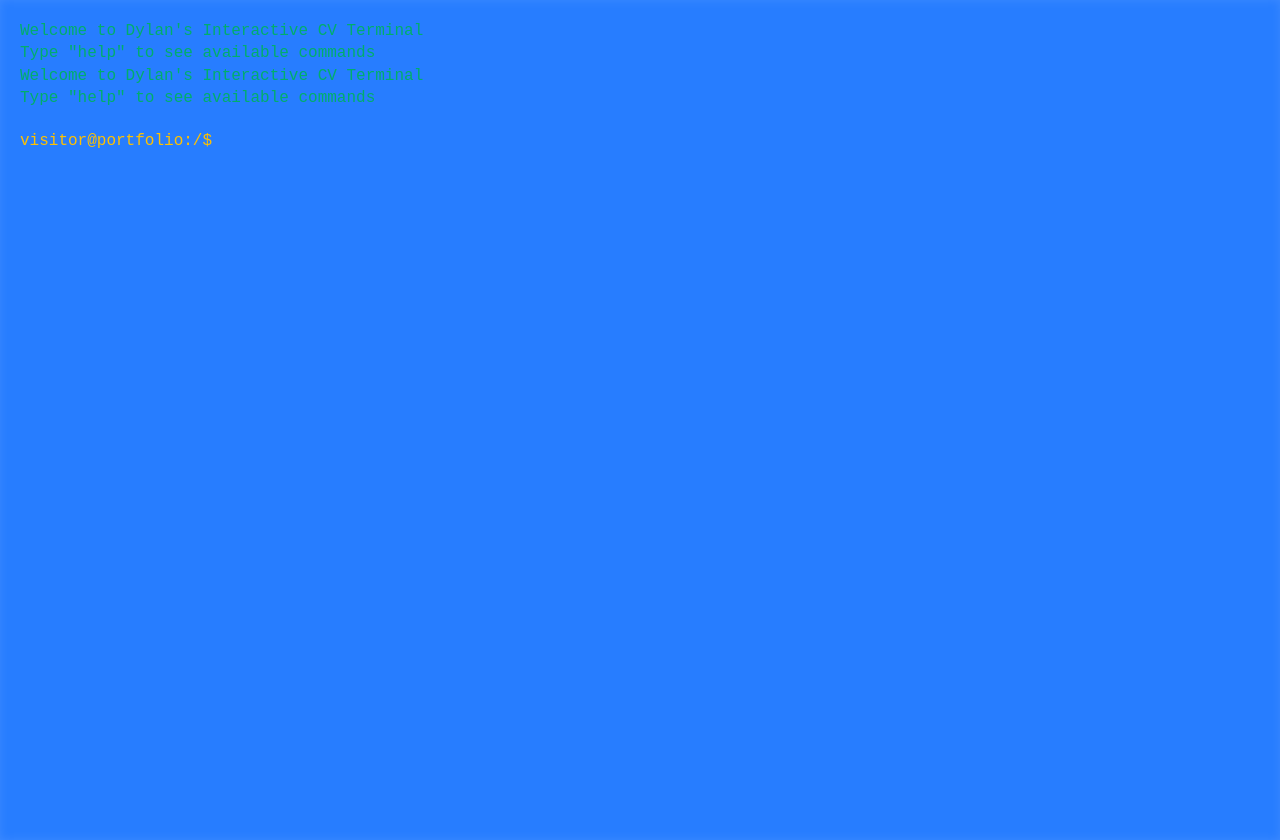
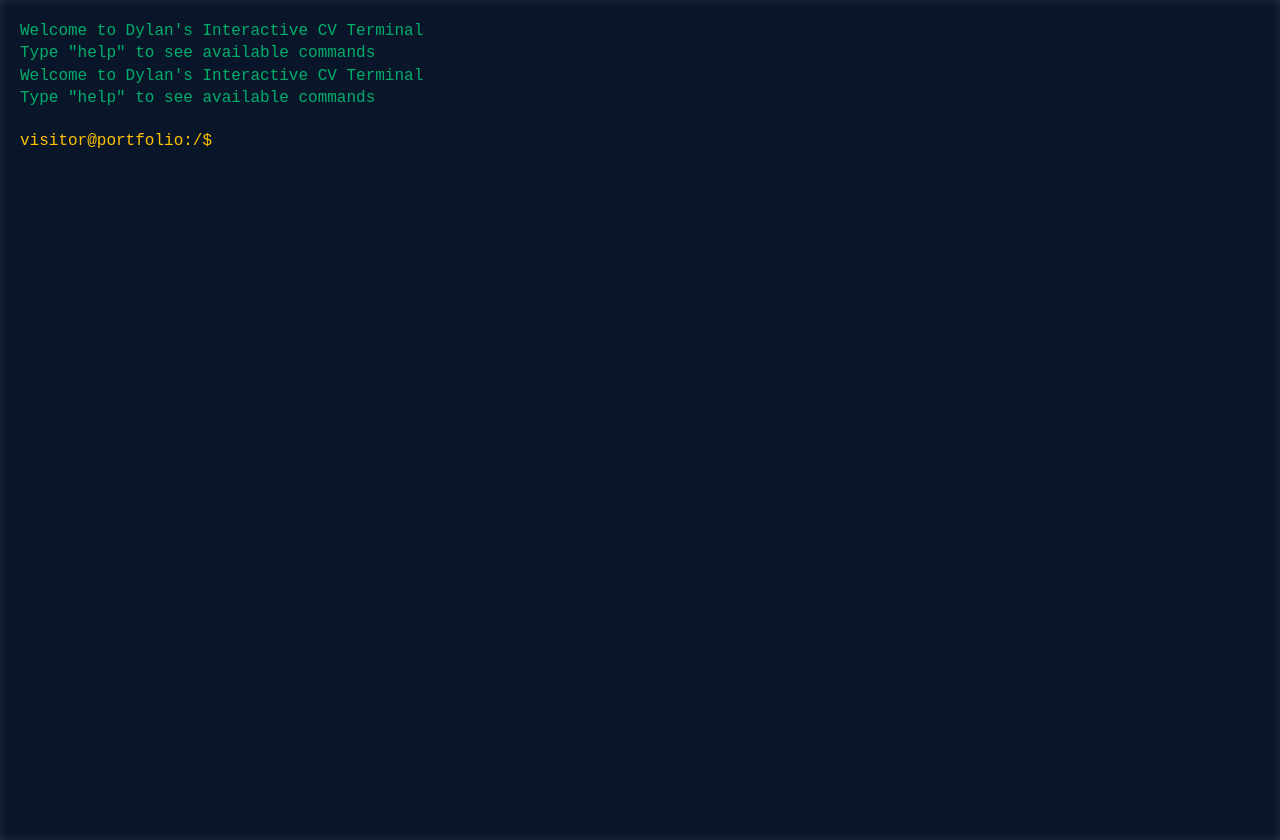
Before and after one commit to dylanbforde/Personal_CV_Website, a React (Vite) app: page / in a window 1280 px wide. Built offline with nearby package versions, Linux system fonts and the light colour scheme.

Commit message:
better colours for background

```diff
--- a/src/App.css
+++ b/src/App.css
@@ -1,6 +1,6 @@
 body {
   margin: 0;
-  background: #277DFF; /* Blue background */
+  background: #09162a; /* Blue background */
   font-family: 'Courier New', monospace;
   color: #F1F1F1; /* White text */
 }
@@ -8,7 +8,7 @@ body {
 .terminal {
   padding: 20px;
   min-height: 100vh;
-  background: #277DFF; /* Blue background */
+  background: #09162a; /* Blue background */
   color: #F1F1F1; /* White text */
   font-family: 'Courier New', monospace;
   font-size: 16px;
--- a/src/components/About.jsx
+++ b/src/components/About.jsx
@@ -1,12 +1,10 @@
-
-import React from 'react';
+import React from "react";
 
 export const ReadmeFile = () => {
   return (
     <div>
-      📝 Welcome to my interactive CV!
-      Navigate through directories using cd and ls commands.
-      Type "help" for more information.
+      Welcome to my interactive CV! Navigate through directories about myself.
+      Use common commands. Type "help" for more information.
     </div>
   );
 };
```
